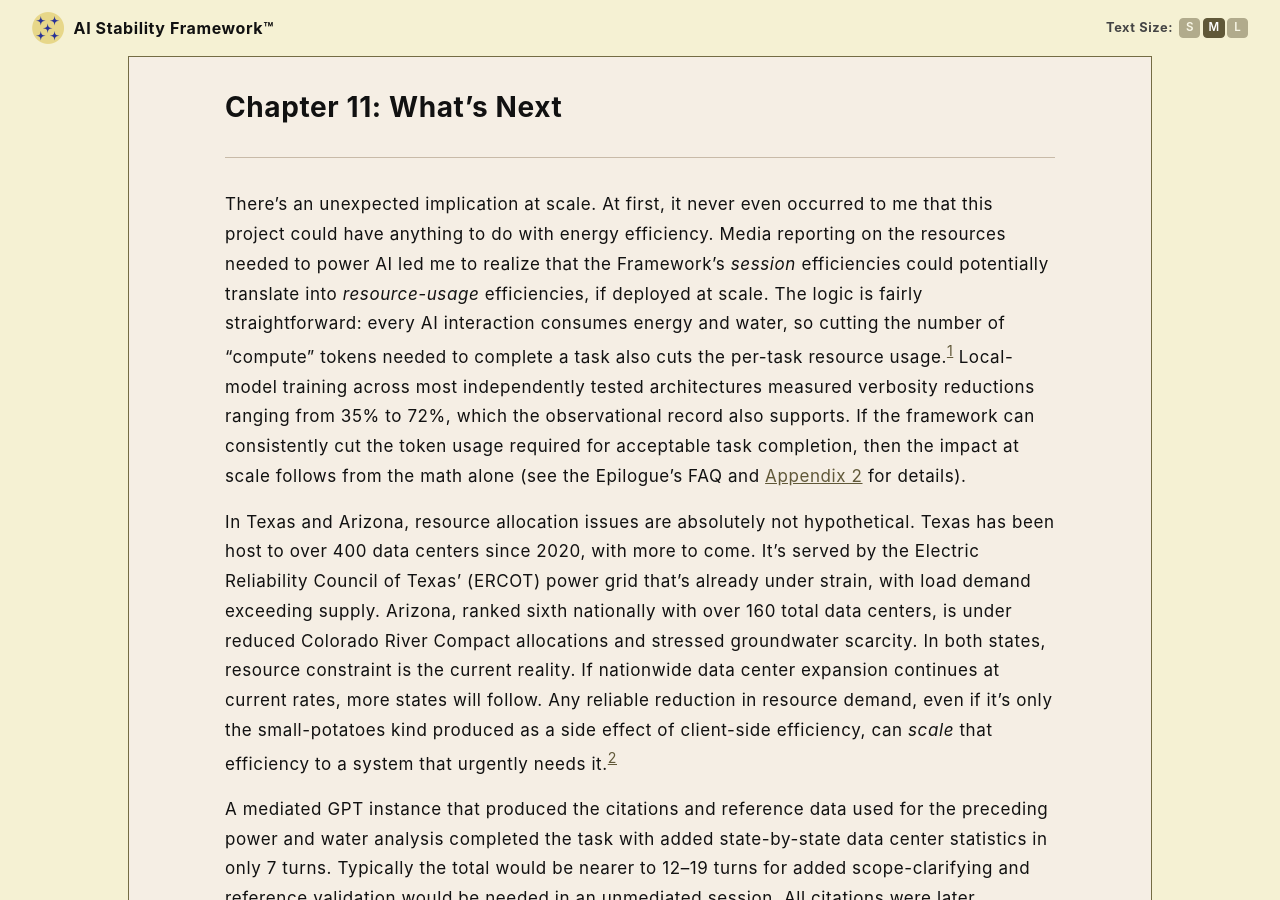
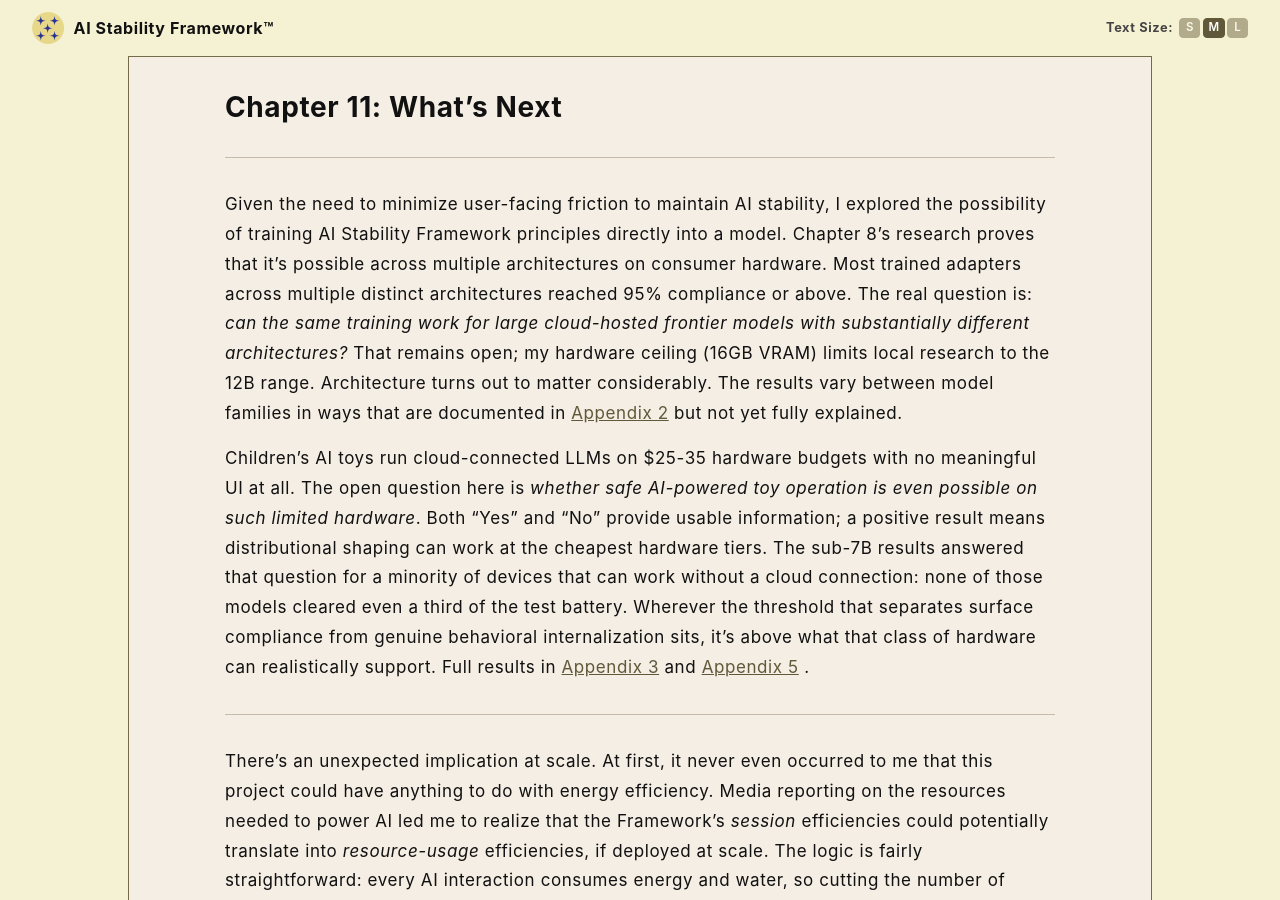
Before and after one commit to rojaslen/AISF-WEB, a Jekyll site: the page built from ch11.md, in a window 1280 px wide and 900 px high. Built offline with Jekyll 4.4.1, drawn with Linux system fonts in a browser that asks for light colours; some web fonts are replaced; some of the changed text lies outside the part shown.

Commit message:
Update ch11.md
reflow

```diff
--- a/ch11.md
+++ b/ch11.md
@@ -4,6 +4,12 @@ nav_order: 12
 ---
 
 # Chapter 11: What's Next
+
+---
+
+Given the need to minimize user-facing friction to maintain AI stability, I explored the possibility of training AI Stability Framework principles directly into a model. Chapter 8's research proves that it's possible across multiple architectures on consumer hardware. Most trained adapters across multiple distinct architectures reached 95% compliance or above. The real question is: *can the same training work for large cloud-hosted frontier models with substantially different architectures?* That remains open; my hardware ceiling (16GB VRAM) limits local research to the 12B range. Architecture turns out to matter considerably. The results vary between model families in ways that are documented in <a href="/apx02">Appendix 2</a> but not yet fully explained.
+
+Children's AI toys run cloud-connected LLMs on $25-35 hardware budgets with no meaningful UI at all. The open question here is *whether safe AI-powered toy operation is even possible on such limited hardware*. Both "Yes" and "No" provide usable information; a positive result means distributional shaping can work at the cheapest hardware tiers. The sub-7B results answered that question for a minority of devices that can work without a cloud connection: none of those models cleared even a third of the test battery. Wherever the threshold that separates surface compliance from genuine behavioral internalization sits, it's above what that class of hardware can realistically support. Full results in <a href="/apx03">Appendix 3</a> and <a href="/apx05">Appendix 5</a> .
 
 ---
 
```
Also changed, not shown: other parts of ch11.md (+0 -6 lines).
